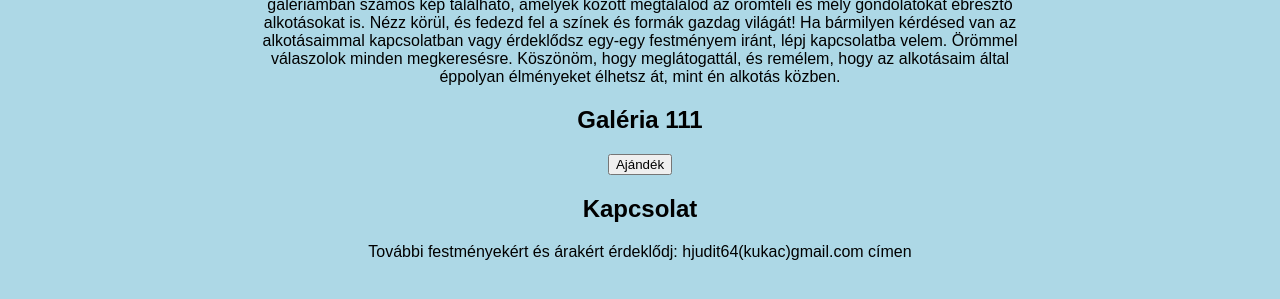
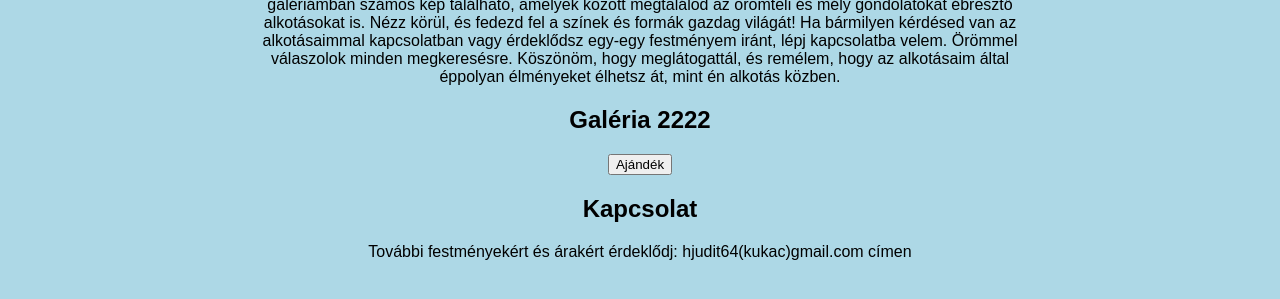
Before and after one commit to balazsvamosi1/balazsvamosi.github.io, a Jekyll site: the page built from index.md, in a window 1280 px wide. Shown: the part 428-727 px from the top of the page. Built offline with Jekyll 4.4.1, drawn with Linux system fonts in a browser that asks for light colours; some web fonts are replaced; a script that is not in the unit is left out; comment, search, counter and statistics services are not loaded; some of the changed lines change nothing that is shown.

Commit message:
Update index.md

```diff
--- a/index.md
+++ b/index.md
@@ -29,6 +29,12 @@
     max-width: 70%;
     max-height: 70vh;
   }
+
+  /* Scale the thumbnails to 30% of the original size */
+  .thumbnail img {
+    max-width: 30%;
+    max-height: auto;
+  }
 </style>
 
 <div class="center-text">
@@ -37,7 +43,7 @@
 
 <!-- Galéria section -->
 <div class="center-text">
-  <h2>Galéria 111</h2>
+  <h2>Galéria 2222</h2>
   <!-- Add any additional content or description for the gallery here -->
 </div>
 
@@ -79,7 +85,10 @@
           imgTag.src = imageURLs[i];
           imgTag.alt = 'Photo ' + (i + 1);
 
-          aTag.appendChild(imgTag);
+          var thumbnailDiv = document.createElement('div');
+          thumbnailDiv.classList.add('thumbnail');
+          thumbnailDiv.appendChild(imgTag);
+          aTag.appendChild(thumbnailDiv);
           hiddenGallery.appendChild(aTag);
         }
 
```
